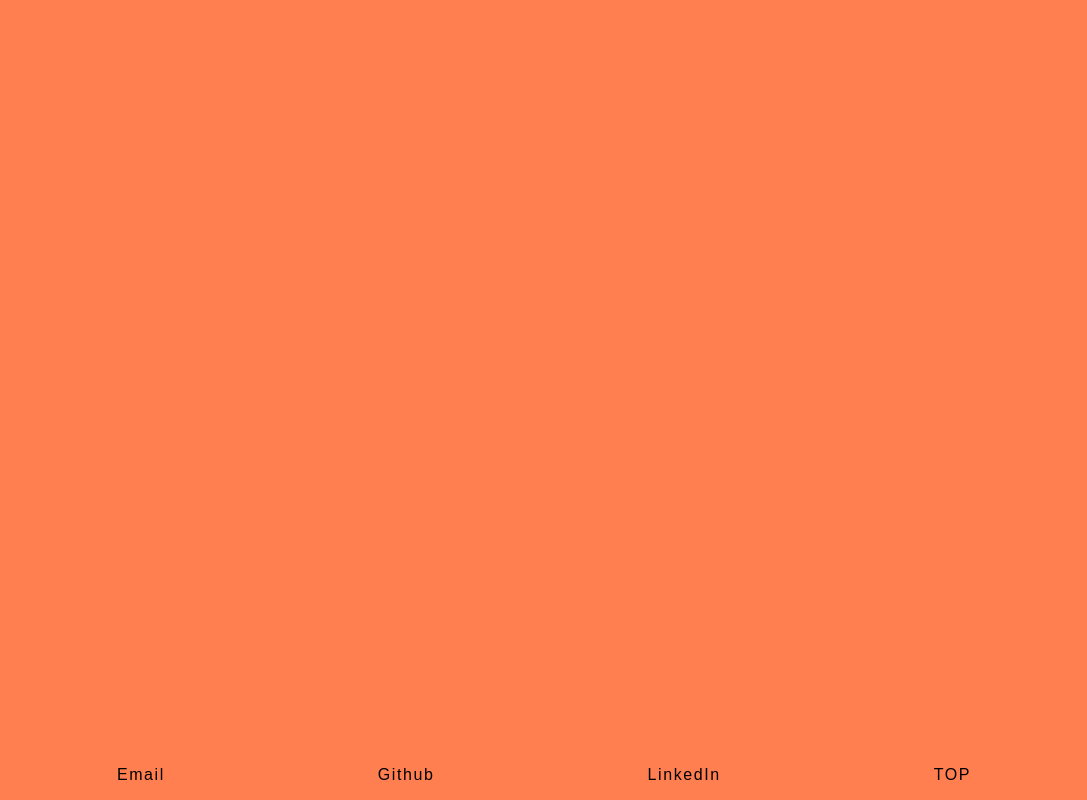
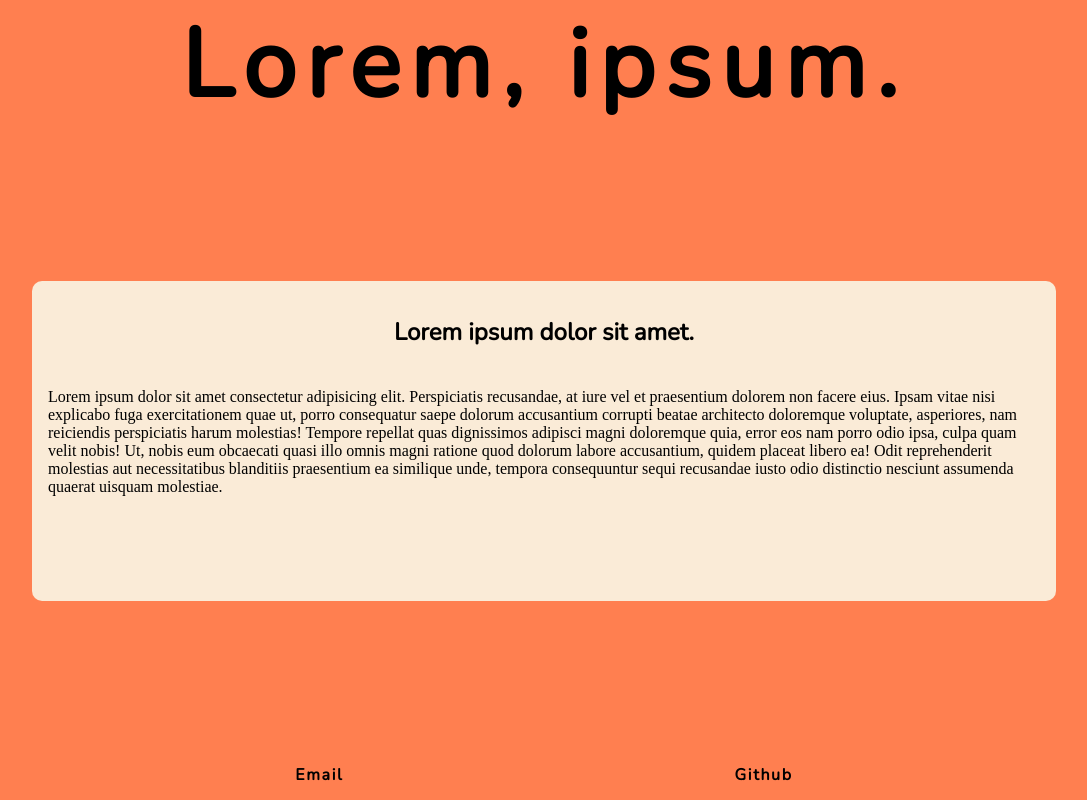
Before and after one commit to camshaw11/camshaw11.github.io, a plain HTML site: page blog/sprint2-technical.html in a window 1280 px wide. Shown: the whole page, without its empty margins (96-1183 px from the left). Drawn offline with nearby package versions, Linux system fonts and the light colour scheme; a web font is replaced by a local one.

Commit message:
style changes

```diff
--- a/blog/sprint2-technical.html
+++ b/blog/sprint2-technical.html
@@ -9,17 +9,32 @@
 <body>
   <div class="wrapper">
     <header>
-        <h1 class="title"></h1>
+        <h1 class="title">Lorem, ipsum.</h1>
     </header>
-    <main>
-
-    </main>
+    <section>
+      <div class="blog-container" id="content-big">
+        <h2 class="intro">Lorem ipsum dolor sit amet.</h2>
+        <p class="blog-content">
+          Lorem ipsum dolor sit amet consectetur adipisicing elit.
+          Perspiciatis recusandae, at iure vel et praesentium dolorem
+          non facere eius. Ipsam vitae nisi explicabo fuga exercitationem
+          quae ut, porro consequatur saepe dolorum accusantium corrupti beatae
+          architecto doloremque voluptate, asperiores, nam reiciendis perspiciatis
+          harum molestias! Tempore repellat quas dignissimos adipisci magni doloremque
+          quia, error eos nam porro odio ipsa, culpa quam velit nobis! Ut, nobis eum obcaecati
+          quasi illo omnis magni ratione quod dolorum labore accusantium, quidem placeat libero
+          ea! Odit reprehenderit molestias aut necessitatibus blanditiis praesentium ea similique
+          unde, tempora consequuntur sequi recusandae iusto odio distinctio nesciunt assumenda quaerat
+          uisquam molestiae.
+        </p>
+      </div>
+    </section>
     <footer>
       <ul>
         <li class="footer-title"><a href="mailto:cameronshaw95@gmail.com" target="_blank">Email</a></li>
         <li class="footer-title"><a href="https://github.com/camshaw11" target="blank">Github</a></li>
-        <li class="footer-title"><a href="https://www.linkedin.com/in/cameron-shaw-085b2614b/" target="_blank">LinkedIn</a></li>
-        <li class="footer-title to-top"><a>TOP</a></li>
+        <!-- <li class="footer-title"><a href="https://www.linkedin.com/in/cameron-shaw-085b2614b/" target="_blank">LinkedIn</a></li> -->
+        <!-- <li class="footer-title to-top"><a>TOP</a></li> -->
       </ul>
     </footer>
 </div>
--- a/styles/main.css
+++ b/styles/main.css
@@ -31,7 +31,7 @@ body {
 }
 
 .title {
-    font-family: var(--title-font);
+    font-family: var(--text-font);
     font-size: 5em;
     letter-spacing: var(--letter-spacing);
     margin: 0;
@@ -45,6 +45,15 @@ header {
 }
 
 main {
+    height: auto;
+    display: flex;
+    justify-content: space-evenly;
+    align-items: center;
+    flex-flow: column nowrap;
+    flex: 1;
+}
+
+section {
     height: auto;
     display: flex;
     justify-content: space-evenly;
@@ -76,6 +85,11 @@ h2 {
 .more-info {
     font-size: 0.7em;
     color: antiquewhite;
+    text-align: center;
+}
+
+#content-big {
+    width: 80%;
 }
 
 .blog-container {
@@ -101,7 +115,7 @@ footer {
 }
 
 footer ul {
-    font-family: var(--title-font);
+    font-family: var(--text-font);
 	width: 100%;
 	display: flex;
 	flex-direction: row;
@@ -114,7 +128,8 @@ footer ul {
 footer > ul > li > a {
     text-decoration: none;
     color: black;
-    font-family: var(--title-font);
+    font-family: var(--text-font);
+    font-weight: 800;
 }
 
 footer > ul > li {
@@ -133,7 +148,7 @@ a {
     list-style-type: none;
     color: #2f2f2f;
     margin: 1em;
-    background-color: #00000033;
+    background-color: antiquewhite;
     padding: 1em;
 }
 
@@ -144,6 +159,7 @@ a {
     }
     .more-info {
         font-size: 0.9em;
+        text-align: left;
     }
     .about-me, .blog-container {
         width: 31%;
@@ -165,19 +181,24 @@ a {
         font-size: 0.9em;
         background-color: #00000000;
         margin: 0;
-
-        /* list-style-type: square; */
+        list-style-type: square;
     }
     a {
         text-decoration: underline;
     }
     .title {
         font-size: 6em;
-    };
+    }
+    ul {
+        padding-inline-start: 40px;
+    }
 }
 
 @media (min-width: 1000px) {
     .intro {
         text-align: left;
-    };
+    }
+    .intro-blog {
+        text-align: center;
+    }
 }
```
Also changed, not shown: index.html (+2 -2 lines).
